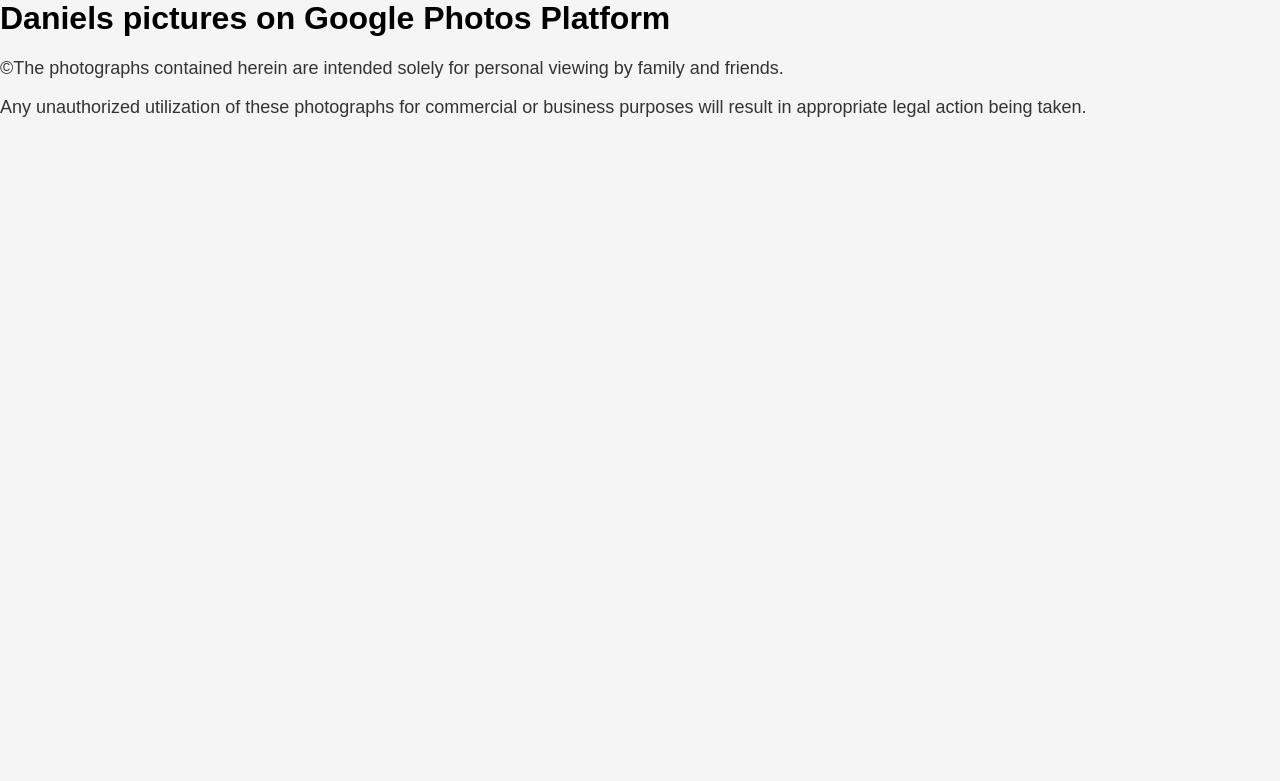
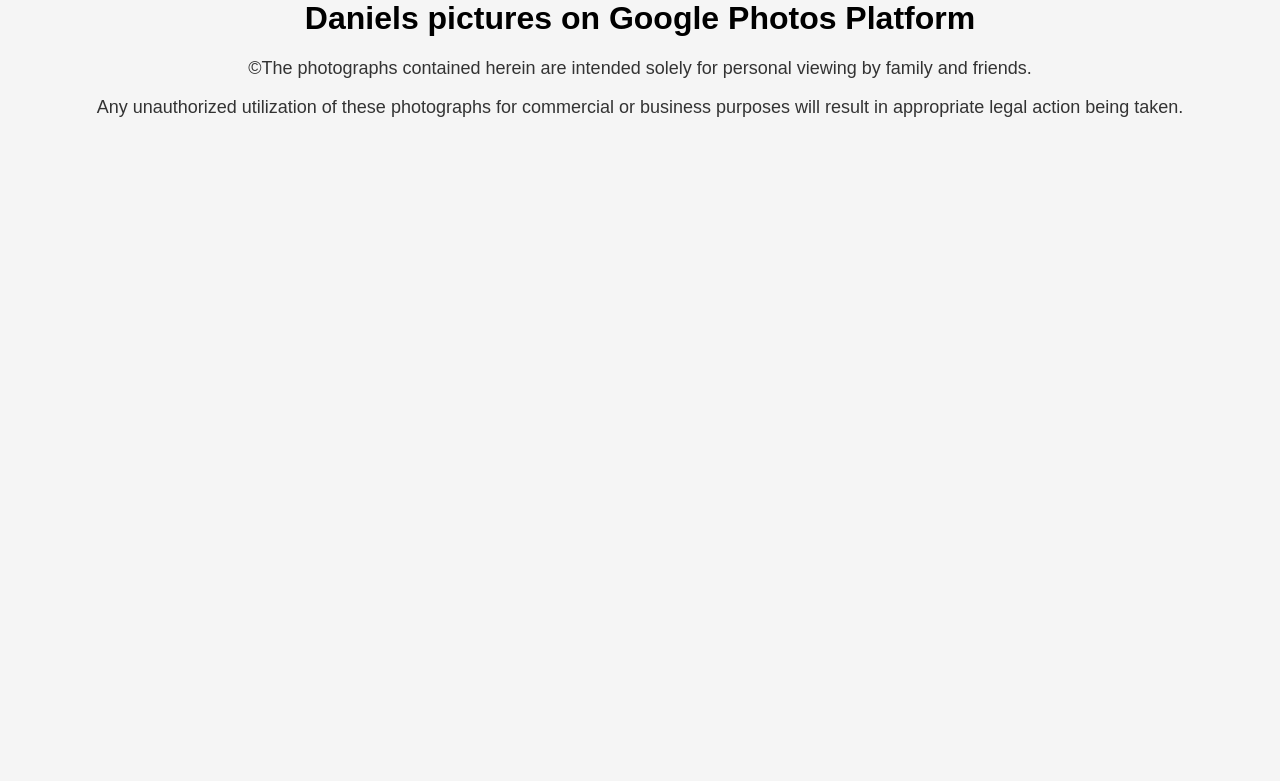
Before and after one commit to yanivdg/DanielBarMitzva18082023, a Flask app: page / in a window 1280 px wide. Shown: the top 781 px of the page. Run offline with Flask 3, Linux system fonts and the light colour scheme.

Commit message:
Update index.css
center data in html using css

```diff
--- a/static/css/index.css
+++ b/static/css/index.css
@@ -4,6 +4,7 @@
     margin: 0;
     padding: 0;
     background-color: #f5f5f5;
+    text-align: center;
 }
 /* Define the 3D text effect */
 .header {
@@ -11,11 +12,13 @@
   font-weight: bold;
   color: #ff9900; /* Text color */
   text-shadow: 2px 2px 0 #333, -2px -2px 0 #333, 2px -2px 0 #333, -2px 2px 0 #333;
+    text-align: center;
 }
 
 /* Add additional styles for other elements */
 p {
   font-size: 18px;
   color: #333;
+  text-align: center
 }
 /* ... other styles ... */
```
